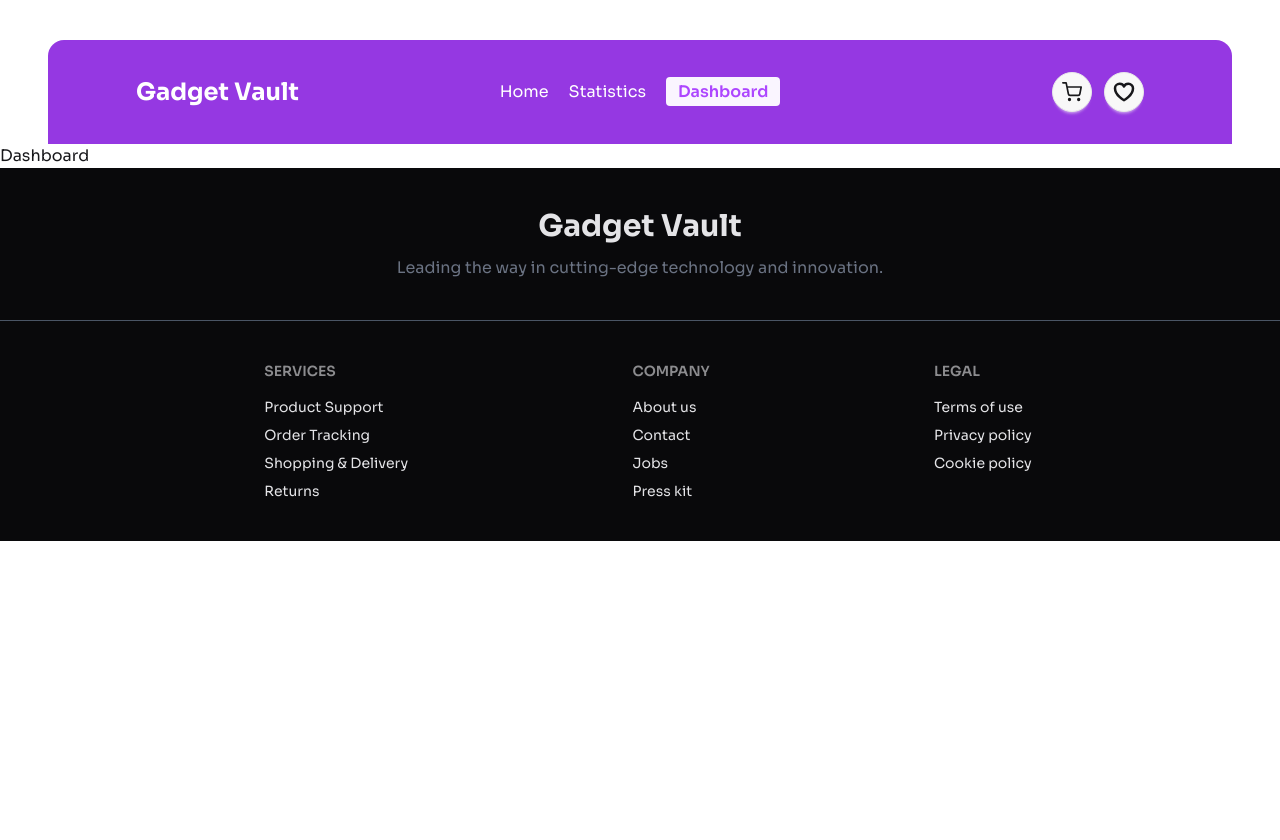
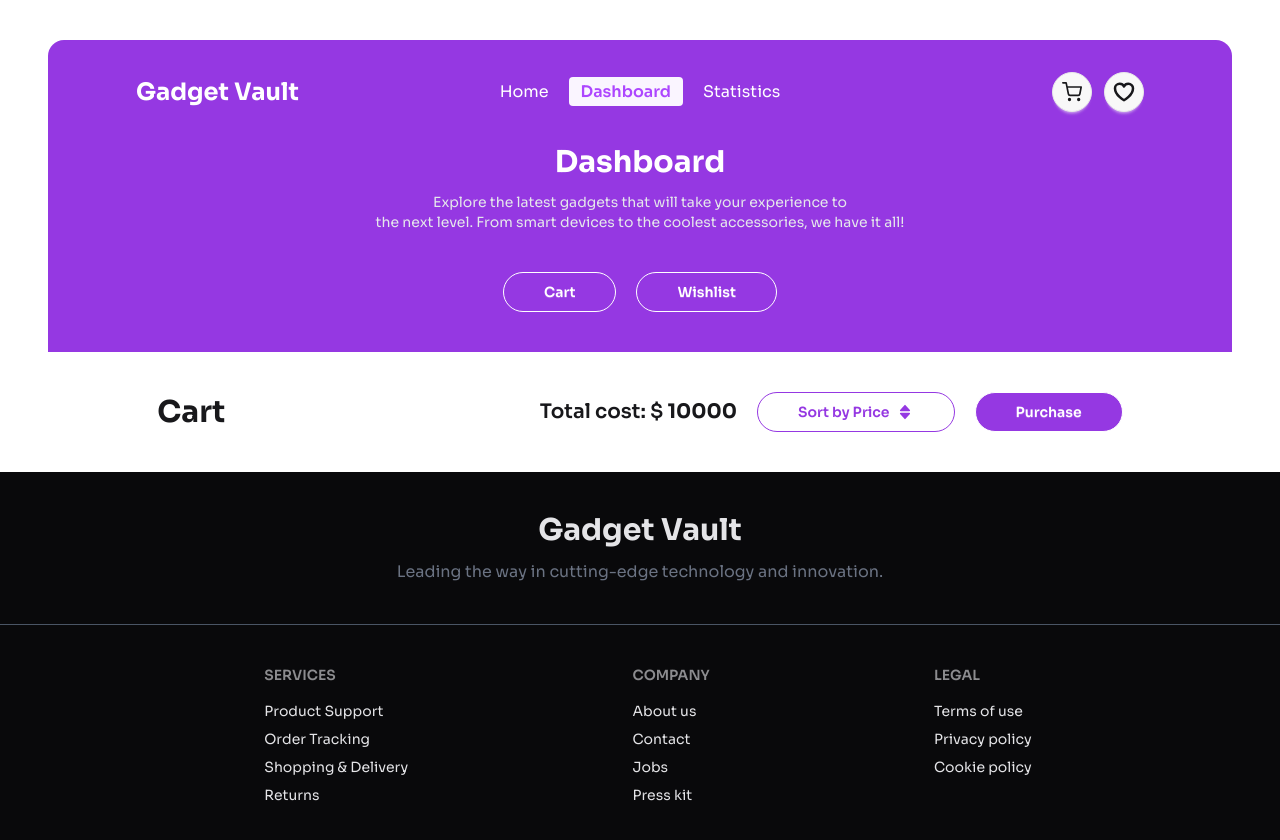
Before and after one commit to tausifislamsheik/Gadget-Vault, a React (Vite) app: page /dashboard in a window 1280 px wide. Shown: the top 840 px of the page. Before the commit the page ends 800 px from the top, so only its background shows below. Built offline with nearby package versions, Linux system fonts and the light colour scheme.

Commit message:
Dashboard section added

```diff
--- a/src/components/Dashboard/Dashboard.jsx
+++ b/src/components/Dashboard/Dashboard.jsx
@@ -1,9 +1,35 @@
-
+// import { useEffect, useState } from "react";
+// import { useLoaderData, useParams } from "react-router-dom";
+import { BiSolidSortAlt } from "react-icons/bi";
 
 const Dashboard = () => {
+    // const {id} = useParams();
+    // const idNum = parseInt(id)
+    // const allProducts = useLoaderData();
+    // const [cart, setCart] = useState([]);
+
+    // useEffect(() =>{
+    //     const cartList = allProducts.filter(cart => cart.id === idNum)
+    //     setCart(cartList)
+    // },[])
     return (
         <div>
-           <h1>Dashboard</h1>
+           <div className="bg-[#9538E2] text-center text-white mx-4 lg:mx-12">
+                <h1 className="text-xl lg:text-3xl font-bold mb-3">Dashboard</h1>
+                <p className="text-gray-200 text-sm">Explore the latest gadgets that will take your experience to <br /> the next level. From smart devices to the coolest accessories, we have it all!</p>
+                <div className="py-10">
+                     <button className="btn btn-outline text-white hover:text-[#9538E2] px-10 font-semibold p-2 rounded-full mr-5">Cart</button>
+                     <button className="btn btn-outline text-white hover:text-[#9538E2] px-10 font-semibold p-2 rounded-full">Wishlist</button>
+                </div>
+            </div>
+            <div className="flex items-center justify-around my-10">
+                <h1 className="text-3xl font-bold">Cart</h1>
+                <div className="flex items-center gap-5">
+                    <p className="text-xl font-semibold">Total cost: $ <span className="font-bold">10000</span></p>
+                    <button className="btn btn-outline text-[#9538E2] px-10 font-semibold p-2 rounded-full">Sort by Price <BiSolidSortAlt className="text-lg" /></button>
+                    <button className="btn btn-outline text-white bg-[#9538E2] px-10 font-semibold p-2 rounded-full">Purchase</button>
+                </div>
+            </div>
         </div>
     );
 };
--- a/src/components/Navbar/Navbar.jsx
+++ b/src/components/Navbar/Navbar.jsx
@@ -4,8 +4,8 @@ import { FiShoppingCart } from "react-icons/fi";
 const Navbar = () => {
     const navList = <>
     <li><NavLink className={({isActive, isPending}) => isActive ? 'text-purple-500 bg-purple-50 rounded-sm px-3 py-1 font-semibold' : isPending ? '' : ''} to='/'>Home</NavLink></li>
+    <li><NavLink className={({isActive, isPending}) => isActive ? 'text-purple-500 bg-purple-50 rounded-sm px-3 py-1 font-semibold' : isPending ? '' : ''} to='/dashboard'>Dashboard</NavLink></li>
     <li><NavLink className={({isActive, isPending}) => isActive ? 'text-purple-500 bg-purple-50 rounded-sm px-3 py-1 font-semibold' : isPending ? '' : ''} to='/statistics'>Statistics</NavLink></li>
-    <li><NavLink className={({isActive, isPending}) => isActive ? 'text-purple-500 bg-purple-50 rounded-sm px-3 py-1 font-semibold' : isPending ? '' : ''} to='/dashboard'>Dashboard</NavLink></li>
     </>
     return (
         <div className="navbar py-8">
--- a/src/components/ProductDetails/ProductDetails.jsx
+++ b/src/components/ProductDetails/ProductDetails.jsx
@@ -7,6 +7,10 @@ const ProductDetails = () => {
     const products = useLoaderData();
     const product = products.find(product => product.id === idNum);
     const {image, name, price, features, rating, warranty, brand} = product;
+
+    const handleAddToCart = () =>{
+        console.log(product)
+    }
     return (
         <div>
             <div className="bg-[#9538E2] text-center text-white pb-44 mx-4 lg:mx-12">
@@ -23,7 +27,7 @@ const ProductDetails = () => {
                         <div className="space-y-2">
                         <h1 className="text-2xl lg:text-3xl font-bold">{name}</h1>
                         <p className="font-semibold text-gray-500">Price: $ {price}</p>
-                        <p className="text-[#309C08] border border-[#309C08] bg-[#309C081A] inline-block p-2 font-semibold rounded-3xl">Brand: {brand}</p>
+                        <p className="text-[#309C08] text-sm border border-[#309C08] bg-[#309C081A] inline-block px-2 font-semibold rounded-3xl">Brand: {brand}</p>
                         <p className="font-bold">Specification:</p>
                         <ol className="text-gray-500">
                         {
@@ -42,7 +46,7 @@ const ProductDetails = () => {
                         </div>
                         <p className="font-semibold">Warranty: {warranty}</p>
                         <div className="items-center">
-                              <button className="btn bg-[#9538E2] text-white rounded-3xl mr-3">Add To Card  <IoMdCart className="text-xl" /></button>
+                              <button onClick={handleAddToCart} className="btn bg-[#9538E2] text-white rounded-3xl mr-3">Add To Cart  <IoMdCart className="text-xl" /></button>
                                 <button className="btn btn-circle text-xl">
                                 <svg xmlns="http://www.w3.org/2000/svg" fill="none" viewBox="0 0 24 24" strokeWidth="2.5" stroke="currentColor" className="size-[1.2em]"><path strokeLinecap="round" strokeLinejoin="round" d="M21 8.25c0-2.485-2.099-4.5-4.688-4.5-1.935 0-3.597 1.126-4.312 2.733-.715-1.607-2.377-2.733-4.313-2.733C5.1 3.75 3 5.765 3 8.25c0 7.22 9 12 9 12s9-4.78 9-12Z" /></svg>
                                 </button>
```
Also changed, not shown: src/main.jsx (+4 -4 lines).
